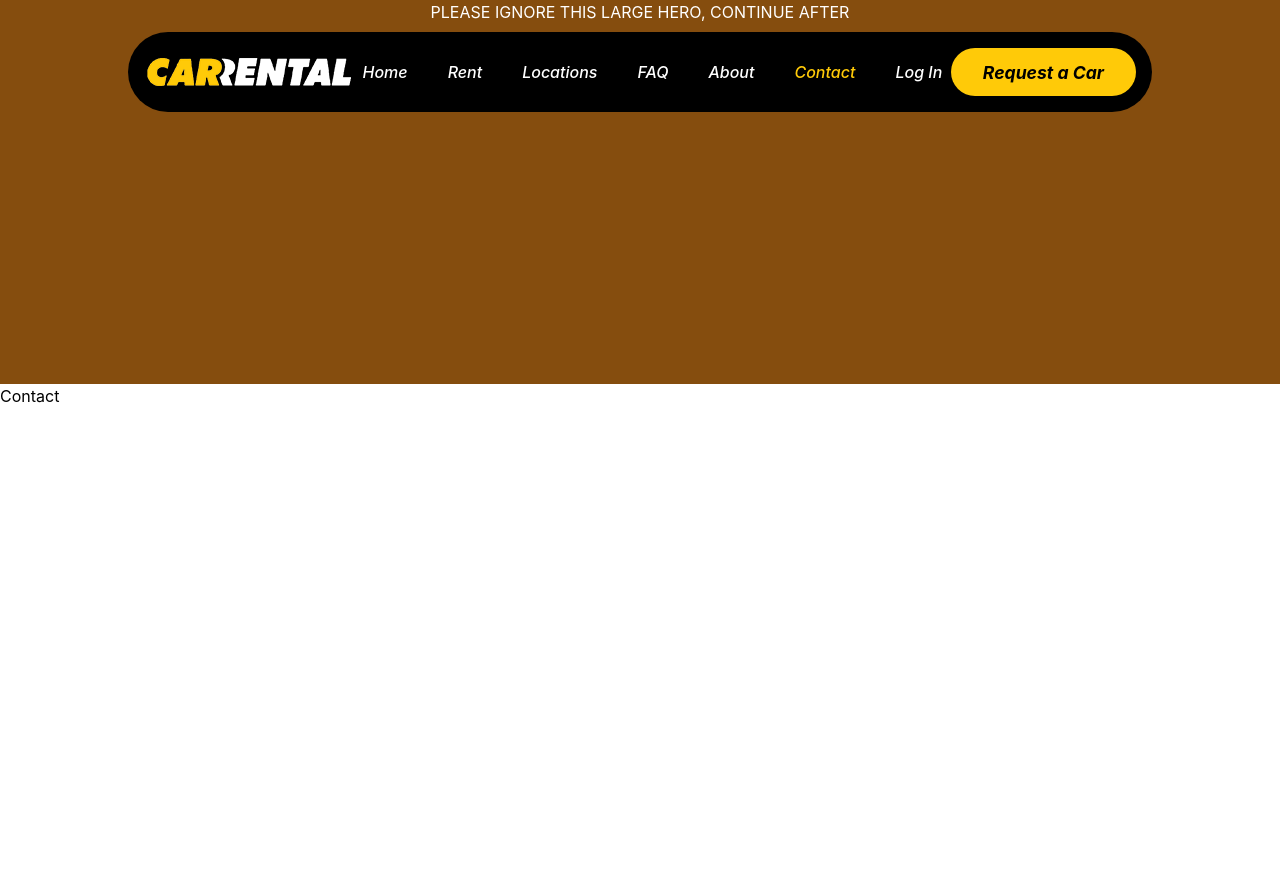
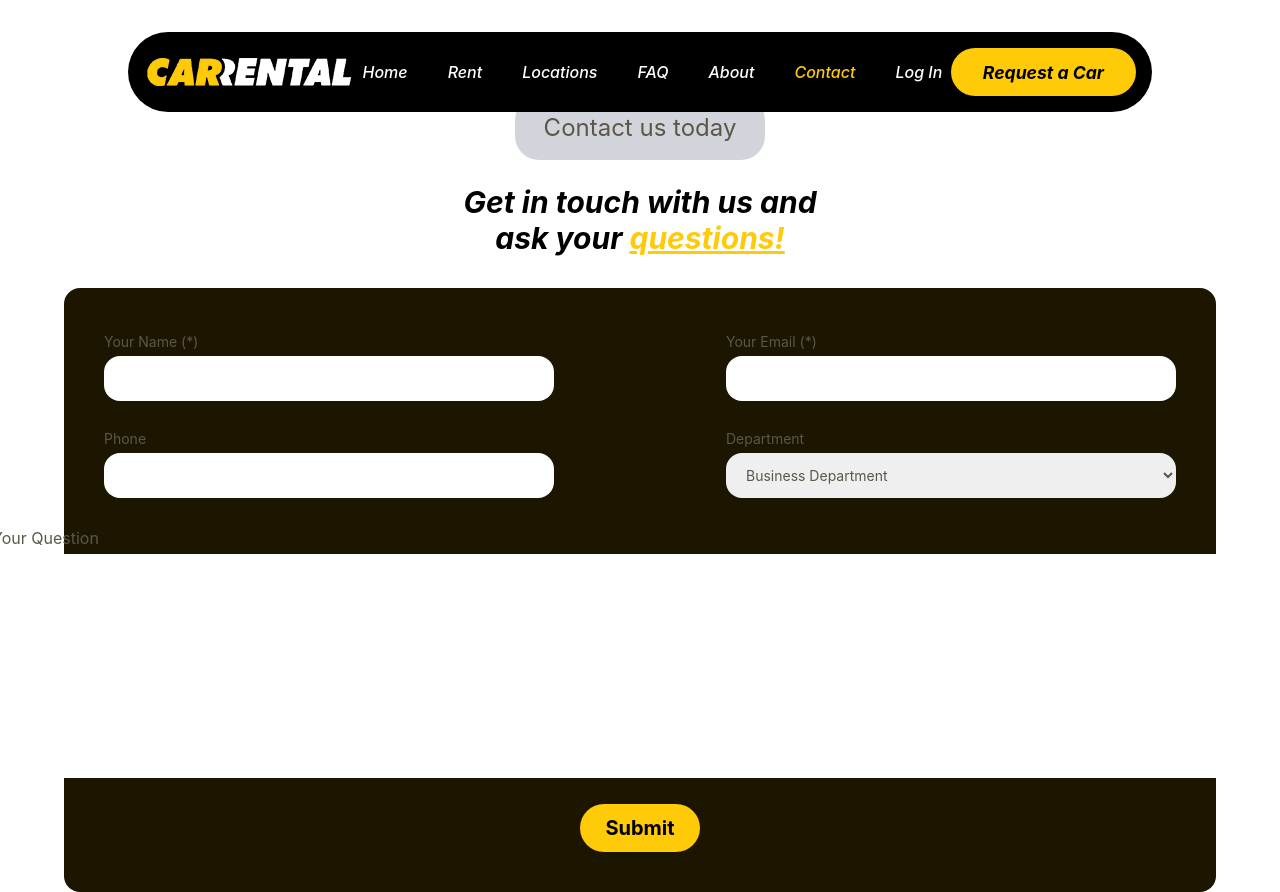
Before and after one commit to itunumide/car-rental, a React (Vite) app: page /contact in a window 1280 px wide. Before the commit the page ends 800 px from the top, so only its background shows below. Built offline with nearby package versions, Linux system fonts and the light colour scheme.

Commit message:
Contact page first commit

```diff
--- a/src/pages/Contact.jsx
+++ b/src/pages/Contact.jsx
@@ -1,12 +1,88 @@
-import PagesHero from "../reusables/PagesHero"
+// import PagesHero from "../reusables/PagesHero"
 
+
+// const Contact = () => {
+//   return (
+//     <div>
+//       <PagesHero />
+
+//       <h1>Contact</h1>
+//     </div>
+//   )
+// }
+
+// export default Contact
+
+
+import React from 'react'
+import PagesHero from '../reusables/PagesHero'
 
 const Contact = () => {
   return (
     <div>
-      <PagesHero />
+      {/* <PagesHero /> */}
+      <div className='w-[100%] flex justify-center items-center'>
+        <div className="container flex justify-center items-center w-[100%] mt-4">
+          <div className="wrapper flex flex-col justify-center items-center w-[90%]">
+            <div className="get-in-touch-div flex flex-col justify-center items-center">
+              <div className="contact-us bg-gray-300 text-customAccordionColor #F1F1F1 p-4 text-center rounded-3xl text-2xl mb-6 w-[250px]">
+                Contact us today
+              </div>
 
-      <h1>Contact</h1>
+              <div className="get-in-touch w-[370px] text-center italic text-black text-3xl font-bold mb-8">
+                Get in touch with us and ask your <span className='underline text-customYellow'>questions!</span>
+              </div>
+            </div>
+
+            <div className='form-container bg-formBg w-full rounded-2xl'>
+              <form action="" autoComplete='on' className='flex flex-col justify-center items-center text-customAccordionColor m-10'>
+                <div className="name-and-email flex w-full justify-between">
+                  <div className="name text-sm leading-loose">
+                    <label htmlFor="">Your Name (*)</label> <br />
+                    <input type="text"  className='w-[450px] h-[45px] rounded-2xl'/>
+                  </div>
+
+                  <div className="email text-sm leading-loose">
+                    <label htmlFor="">Your Email (*)</label> <br />
+                      <input type="text" className='w-[450px] h-[45px] rounded-2xl' />
+                  </div>
+                </div> <br />
+
+                <div className="phone-and-department flex w-full justify-between">
+                  <div className="phone text-sm leading-loose">
+                    <label htmlFor="">Phone</label> <br />
+                    <input type="text" className='w-[450px] h-[45px] rounded-2xl' />
+                  </div>
+
+
+                  <div className="department text-sm leading-loose">
+                    <label htmlFor="">Department</label> <br />
+                      <select name="" id="" className='w-[450px] h-[45px] rounded-2xl px-4'>
+                        <option value="">Business Department</option>
+                        <option value="">Personal Department</option>
+                        <option value="">Support Department</option>
+                        <option value="">Others</option>
+                      </select>
+                                {/* <input type="text" className='w-[450px] h-[45px] rounded-2xl' /> */}
+                  </div>
+                </div> <br />
+
+                <div className="question leading-loose">
+                  <label>Your Question</label> <br />
+                  <textarea name="message" rows="7" cols="125" id="" className='rounded-2xl'></textarea> <br />
+                </div>
+
+                <div className="button-div mt-4">
+                  <button className='bg-customYellow text-black w-[120px] h-7 p-6 rounded-3xl font-bold flex justify-center items-center text-xl'>
+                    Submit
+                  </button>
+                </div>
+
+              </form>
+            </div>
+          </div>
+        </div>
+      </div>
     </div>
   )
 }
--- a/src/pages/FAQ.jsx
+++ b/src/pages/FAQ.jsx
@@ -1,12 +1,14 @@
 import React from 'react'
-import Accordion from '../reusables/Accordion';
+import Accordion from '../reusables/Accordion'
 import post from '../assets/post5.jpg'
 import { IoIosHelpCircle, IoIosHelp } from "react-icons/io";
 import { FaComment, FaCarSide, FaCar, FaCarCrash, FaCaravan, FaRegIdCard, FaCarBattery } from "react-icons/fa";
+import PagesHero from '../reusables/PagesHero';
 
 const FAQs = () => {
   return (
     <div>
+      {/* <PagesHero /> */}
       <div className="container-div w-[100%] flex justify-center items-center my-5">
         <div className="wrapper w-[95%] flex justify-between items-center">
           <div className="w-[2500px] LHS">
@@ -17,12 +19,15 @@ const FAQs = () => {
 
             <div className="bottom-left bg-formBg rounded-2xl mt-6 shadow-lg">
 
-              <div className="ask-us w-[100px] flex justify-between items-center">
-                <div className="comment-icon-hold bg-customYellow w-10 h-10 rounded-full flex justify-center items-center">
-                  <FaComment color='#000' />
+              <div className="ask-us-div w-[350px] flex ">
+                <div className="ask-us w-[120px] flex justify-between items-center ml-8 mt-10 mb-6">
+                  <div className="comment-icon-hold bg-customYellow w-12 h-12 rounded-full flex   justify-center items-center">
+                    <FaComment color='#000' size='23px' />
+                  </div>
+
+
+                  <h4 className='font-bold text-xl text-white'>Ask Us</h4>
                 </div>
-
-                <h4 className='font-bold text-white'>Ask Us</h4>
               </div>
 
               <form action="" autoComplete='on' className='flex flex-col justify-center items-center text-customAccordionColor'>
```
